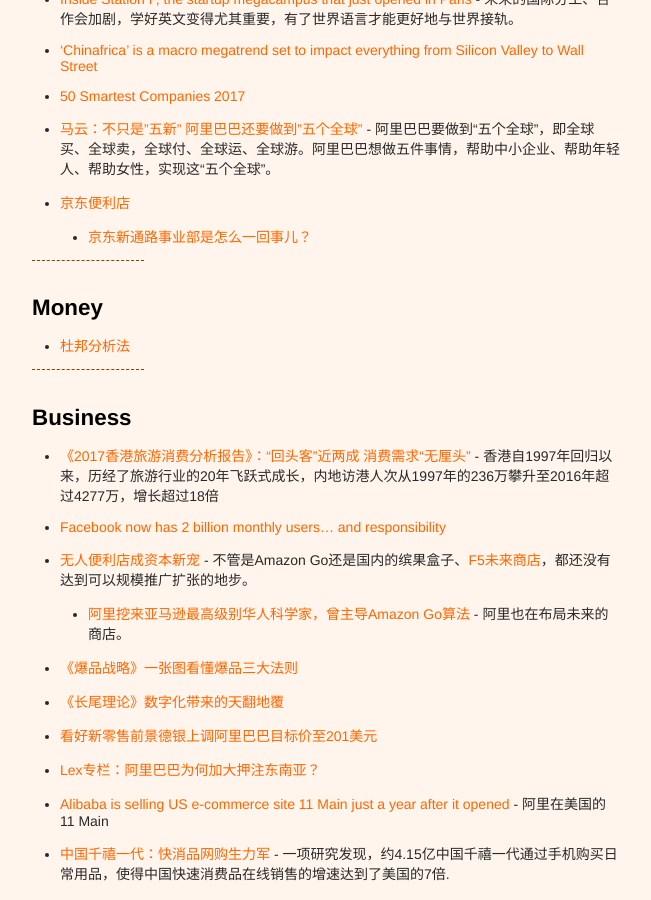
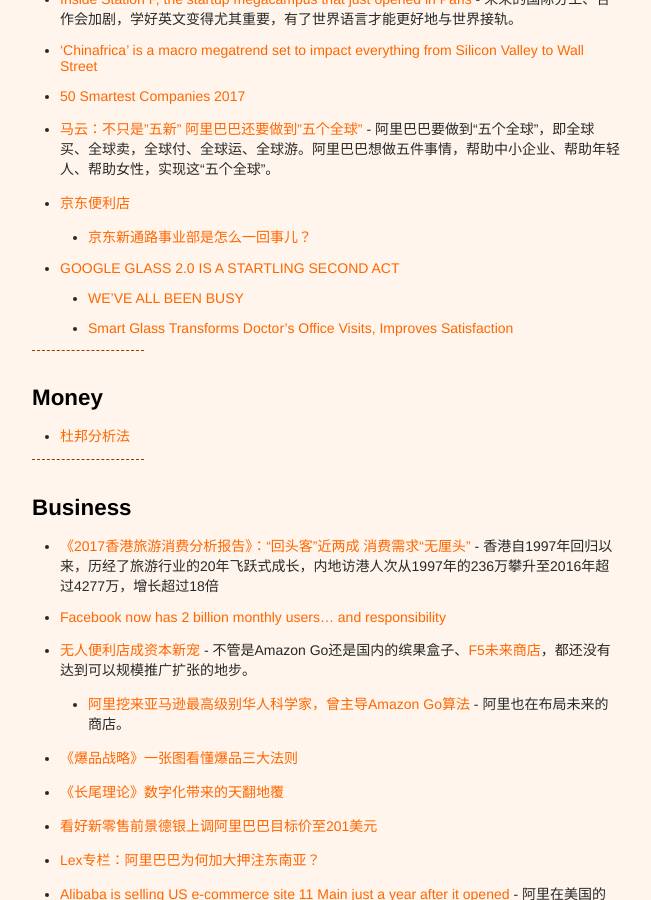
Before and after one commit to xianyuxmu/xianyuxmu.github.io, a Jekyll site: the page built from _posts/2017-07-03-monthly-reading.md, in a window 1280 px wide and 900 px high, scrolled down 959 px. Shown: the whole window, without its empty margins (314-965 px from the left). Built offline with Jekyll 4.4.1, drawn with Linux system fonts in a browser that asks for light colours; comment, search, counter and statistics services are not loaded.

Commit message:
Reading 19 Jul. 2017

```diff
--- a/_posts/2017-07-03-monthly-reading.md
+++ b/_posts/2017-07-03-monthly-reading.md
@@ -40,6 +40,9 @@
 - [马云：不只是"五新" 阿里巴巴还要做到"五个全球"](http://news.xinhuanet.com/fortune/2017-07/11/c_129652788.htm) - 阿里巴巴要做到“五个全球”，即全球买、全球卖，全球付、全球运、全球游。阿里巴巴想做五件事情，帮助中小企业、帮助年轻人、帮助女性，实现这“五个全球”。
 - [京东便利店](http://www.sohu.com/a/155468174_122441)
 	- [京东新通路事业部是怎么一回事儿？](https://www.zhihu.com/question/39624776)
+- [GOOGLE GLASS 2.0 IS A STARTLING SECOND ACT](https://www.wired.com/story/google-glass-2-is-here/)
+	- [WE'VE ALL BEEN BUSY](http://www.x.company/glass/)
+	- [Smart Glass Transforms Doctor’s Office Visits, Improves Satisfaction](http://annualreport2015.sutterhealth.org/project/smart-glass/)
 
 
 ----
```
